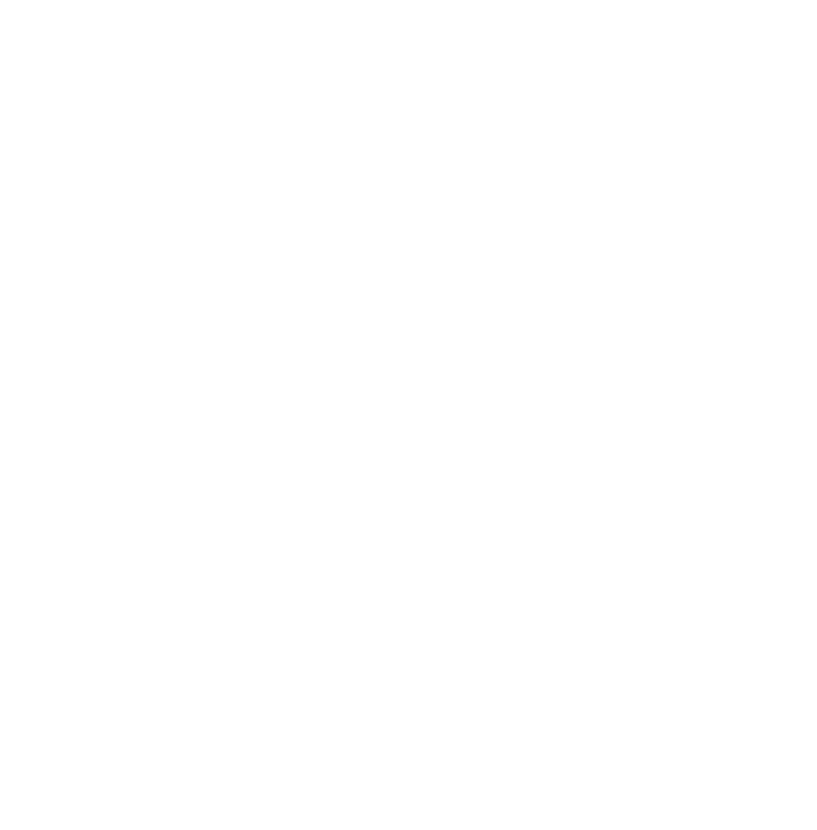
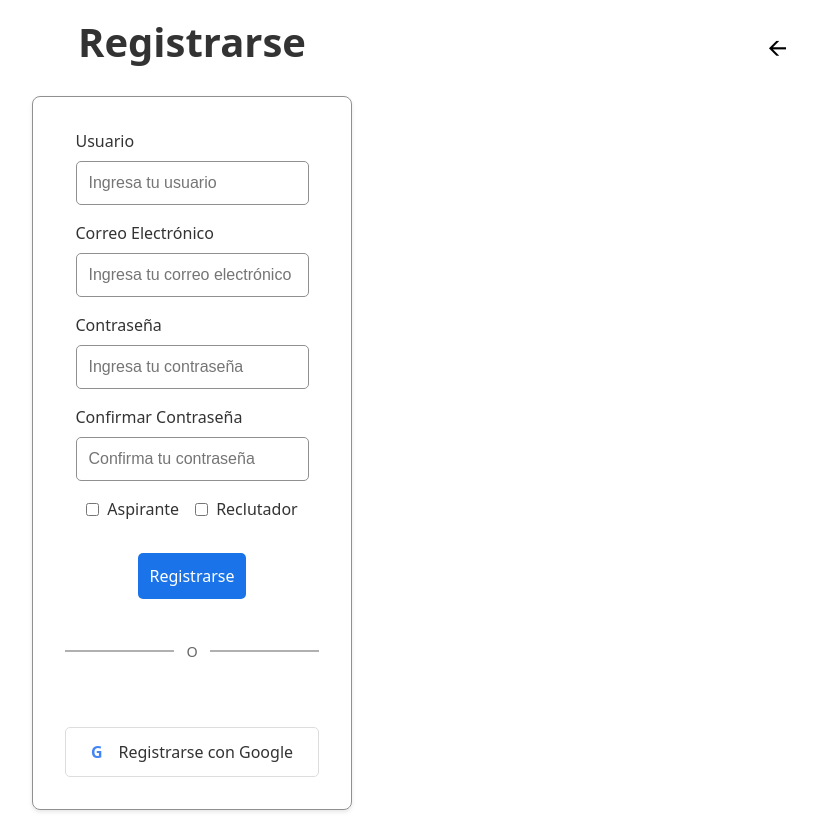
Before and after one commit to DavidPerez737/WORKABLE, a React (Vite) app: page /SignUp in a window 1280 px wide. Before the commit this address had no page. Shown: the whole page, without its empty margins (448-1265 px from the left). Before the commit the page ends 800 px from the top, so only its background shows below. Built offline with nearby package versions, Linux system fonts and the light colour scheme.

Commit message:
7 commit

```diff
--- a/src/App.jsx
+++ b/src/App.jsx
@@ -1,12 +1,13 @@
 import { BrowserRouter as Router, Routes, Route } from 'react-router-dom';
-import Header from './components/Page-1/Header';
-import SearchSection from './components/Page-1/SearchSection';
-import CompaniesSection from './components/Page-1/CompSection';
-import BusinessSection from './components/Page-1/ApSection';
-import Page2 from './components/Page-2/page2';
-import IniSes from './components/Page-3/InicioSe';
+import Header from './components/MainPage/Header';
+import SearchSection from './components/MainPage/SearchSection';
+import CompaniesSection from './components/MainPage/CompSection';
+import BusinessSection from './components/MainPage/ApSection';
+import Page2 from './components/SalariosPage/page2';
+import Login from './components/LoginPage/Login';
 import Page4 from './components/Page-4/Page4';
-import './components/Page-1/Page1.css';
+import './components/MainPage/Page1.css';
+import SignUp from './components/SignUpPage/SignUp';
 
 function App() {
   return (
@@ -25,9 +26,10 @@ function App() {
             </>
           }
         />
-        <Route path="/page2" element={<Page2 />} />
-        <Route path="/inisesion" element={<IniSes />} />
+        <Route path="/SalariosPage" element={<Page2 />} />
+        <Route path="/Login" element={<Login />} />
         <Route path="/page4" element={<Page4 />} />
+        <Route path="/SignUp" element={<SignUp />} />
       </Routes>
     </Router>
   );
--- a/src/components/Page-3/InicioSe.jsx
+++ b/src/components/LoginPage/Login.jsx
@@ -1,8 +1,8 @@
 import React from 'react';
 import { useNavigate } from 'react-router-dom';
-import './InicioSe.css';
+import './Login.css';
 
-function IniSes() {
+function Login() {
   const navigate = useNavigate();
 
   const hSubmit = (e) => {
@@ -58,4 +58,4 @@ function IniSes() {
   );
 }
 
-export default IniSes;
+export default Login;
--- a/src/components/Page-1/Header.jsx
+++ b/src/components/MainPage/Header.jsx
@@ -11,10 +11,10 @@ function Header() {
           Buscar Ofertas
         </button>
         <button>
-          <Link to="/page2">Perfil Profesional</Link>
+          <Link to="/Sa">Perfil Profesional</Link>
         </button>
         <button>
-          <Link to="/page2">Salarios</Link>
+          <Link to="/SalariosPage">Salarios</Link>
         </button>
       </div>
       <div className="user-menu">
@@ -26,8 +26,8 @@ function Header() {
             <a href="#">a3</a>
           </div>
         </div>
-        <Link to="/inisesion" className="btn-link">Iniciar Sesión</Link>
-        <Link to="/inisesion" className="btn-link">Registrarse</Link>
+        <Link to="/Login" className="btn-link">Iniciar Sesión</Link>
+        <Link to="/Signup" className="btn-link">Registrarse</Link>
       </div>
     </header>
   );
--- /dev/null
+++ b/src/components/SignUpPage/SignUp.css
@@ -0,0 +1,140 @@
+.signupContainer {
+    display: flex;
+    flex-direction: column;
+    align-items: center;
+    justify-content: center;
+    min-height: 100vh;
+    padding: 1.25rem;
+    background-color: white;
+    position: relative;
+  }
+
+  .signupContainer h1 {
+    font-size: 2.5rem;
+    color: #333;
+    margin-bottom: 2rem;
+    text-align: center;
+  }
+
+  .signupForm {
+    display: flex;
+    flex-direction: column;
+    align-items: center;
+    gap: 1rem;
+    width: 100%;
+    max-width: 20rem;
+    padding: 2rem;
+    border: 1px solid #909090;
+    border-radius: 0.5rem;
+    box-shadow: 0 2px 4px rgba(0, 0, 0, 0.1);
+  }
+
+  .formGroup {
+    display: flex;
+    flex-direction: column;
+    gap: 0.5rem;
+  }
+
+  .formGroup label {
+    font-size: 1rem;
+    color: #333;
+    font-weight: 500;
+  }
+
+  .formGroup input {
+    padding: 0.75rem;
+    font-size: 1rem;
+    border: 1px solid #909090;
+    border-radius: 0.3125rem;
+    outline: none;
+    width: 100%;
+  }
+
+  .formGroup input:focus {
+    border-color: #1a73e8;
+  }
+
+  .signupForm button {
+    background-color: #1a73e8;
+    color: white;
+    padding: 0.75rem;
+    border: none;
+    border-radius: 0.3125rem;
+    font-size: 1rem;
+    font-weight: 500;
+    cursor: pointer;
+    margin-top: 1rem;
+  }
+
+  .googleSignup {
+    display: flex;
+    align-items: center;
+    justify-content: center;
+    gap: 0.5rem;
+    width: 100%;
+    padding: 0.75rem;
+    border: 1px solid #ddd;
+    border-radius: 0.3125rem;
+    background-color: white;
+    color: #333;
+    font-size: 1rem;
+    font-weight: 500;
+    cursor: pointer;
+    margin-top: 1.5rem;
+  }
+
+  .googleSignup::before {
+    content: 'G';
+    font-weight: bold;
+    color: #4285f4;
+  }
+
+  .separator {
+    position: relative;
+    width: 100%;
+    text-align: center;
+    margin: 1.5rem 0;
+  }
+
+  .separator::before {
+    content: '';
+    position: absolute;
+    top: 50%;
+    left: 0;
+    width: 100%;
+    height: 1px;
+    background-color: #636363;
+    transform: translateY(-50%);
+  }
+
+  .separator span {
+    position: relative;
+    display: inline-block;
+    padding: 0 0.75rem;
+    background-color: white;
+    color: #666;
+    font-size: 0.9rem;
+    z-index: 1;
+  }
+
+  .checkboxGroup {
+    display: flex;
+    flex-direction: row;
+    gap: 1rem;
+  }
+
+  .checkboxGroup label {
+    display: flex;
+    align-items: center;
+    gap: 0.5rem;
+  }
+
+  .exitButton {
+    position: absolute;
+    top: 1rem;
+    right: 1rem;
+    background: none;
+    border: none;
+    font-size: 1.5rem;
+    cursor: pointer;
+  }
--- /dev/null
+++ b/src/components/SignUpPage/SignUp.jsx
@@ -0,0 +1,102 @@
+import React from 'react';
+import { useNavigate } from 'react-router-dom';
+import './SignUp.css';
+
+function SignUpPage() {
+  const navigate = useNavigate();
+
+  const handleSubmit = (e) => {
+    e.preventDefault();
+    navigate('/page4');
+  };
+
+  const handleExit = () => {
+    navigate('/');
+  };
+
+  return (
+    <div className="signupContainer">
+      <button className="exitButton" onClick={handleExit}>
+        🡨
+      </button>
+      <h1>Registrarse</h1>
+      <form className="signupForm" onSubmit={handleSubmit}>
+        <div className="formGroup">
+          <label htmlFor="username">Usuario</label>
+          <input
+            type="text"
+            id="username"
+            placeholder="Ingresa tu usuario"
+            required
+          />
+        </div>
+
+        <div className="formGroup">
+          <label htmlFor="email">Correo Electrónico</label>
+          <input
+            type="email"
+            id="email"
+            placeholder="Ingresa tu correo electrónico"
+            required
+          />
+        </div>
+
+        <div className="formGroup">
+          <label htmlFor="password">Contraseña</label>
+          <input
+            type="password"
+            id="password"
+            placeholder="Ingresa tu contraseña"
+            required
+          />
+        </div>
+
+        <div className="formGroup">
+          <label htmlFor="confirmPassword">Confirmar Contraseña</label>
+          <input
+            type="password"
+            id="confirmPassword"
+            placeholder="Confirma tu contraseña"
+            required
+          />
+        </div>
+
+        <div className="formGroup checkboxGroup">
+          <label>
+            <input
+              type="checkbox"
+              id="aspirante"
+              name="role"
+              value="aspirante"
+            />
+            Aspirante
+          </label>
+          <label>
+            <input
+              type="checkbox"
+              id="reclutador"
+              name="role"
+              value="reclutador"
+            />
+            Reclutador
+          </label>
+        </div>
+
+        <div className="formGroup">
+          <button type="submit">Registrarse</button>
+        </div>
+
+        <div className="separator">
+          <span>O</span>
+        </div>
+
+        <div className="googleSignup">
+          <span className="googleIcon"></span>
+          Registrarse con Google
+        </div>
+      </form>
+    </div>
+  );
+}
+
+export default SignUpPage;
```
Also changed, not shown: src/components/LoginPage/Login.css (renamed from src/components/Page-3/InicioSe.css), src/components/MainPage/ApSection.jsx (renamed from src/components/Page-1/ApSection.jsx), src/components/MainPage/CompSection.jsx (renamed from src/components/Page-1/CompSection.jsx), src/components/MainPage/Page1.css (renamed from src/components/Page-1/page1.css), src/components/MainPage/SearchSection.jsx (renamed from src/components/Page-1/SearchSection.jsx), src/components/SalariosPage/page2.css (renamed from src/components/Page-2/page2.css), src/components/SalariosPage/page2.jsx (renamed from src/components/Page-2/page2.jsx).
